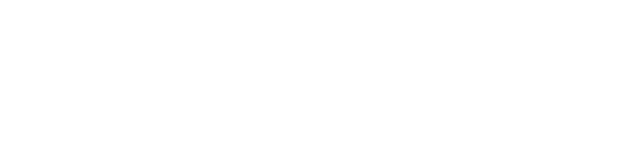
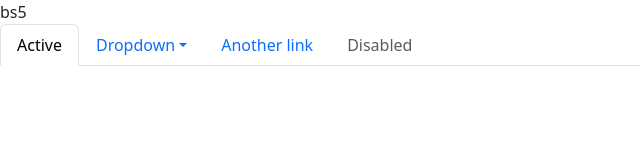
Before and after one commit to minhtien123-del/buoi20github, a plain HTML site: page index.html in a window 1280 px wide. Shown: the whole page, without its empty margins (0-640 px from the left). Drawn offline with nearby package versions, Linux system fonts and the light colour scheme.

Commit message:
done header

```diff
--- a/index.html
+++ b/index.html
@@ -20,7 +20,67 @@
 
     <body>
         <header>
-            <!-- place navbar here -->
+           bs5 <!-- Nav tabs -->
+           <ul
+            class="nav nav-tabs"
+            id="navId"
+            role="tablist"
+           >
+            <li class="nav-item">
+                <a
+                    href="#tab1Id"
+                    class="nav-link active"
+                    data-bs-toggle="tab"
+                    aria-current="page"
+                    >Active</a
+                >
+            </li>
+            <li class="nav-item dropdown">
+                <a
+                    class="nav-link dropdown-toggle"
+                    data-bs-toggle="dropdown"
+                    href="#"
+                    role="button"
+                    aria-haspopup="true"
+                    aria-expanded="false"
+                    >Dropdown</a
+                >
+                <div class="dropdown-menu">
+                    <a class="dropdown-item" href="#tab2Id">Action</a>
+                    <a class="dropdown-item" href="#tab3Id">Another action</a>
+                    <div class="dropdown-divider"></div>
+                    <a class="dropdown-item" href="#tab4Id">Action</a>
+                </div>
+            </li>
+            <li class="nav-item" role="presentation">
+                <a href="#tab5Id" class="nav-link" data-bs-toggle="tab"
+                    >Another link</a
+                >
+            </li>
+            <li class="nav-item" role="presentation">
+                <a href="#" class="nav-link disabled" data-bs-toggle="tab"
+                    >Disabled</a
+                >
+            </li>
+           </ul>
+
+           <!-- Tab panes -->
+           <div class="tab-content" id="myTabContent">
+            <div class="tab-pane fade show active" id="tab1Id" role="tabpanel">
+
+            </div>
+            <div class="tab-pane fade" id="tab2Id" role="tabpanel"></div>
+            <div class="tab-pane fade" id="tab3Id" role="tabpanel"></div>
+            <div class="tab-pane fade" id="tab4Id" role="tabpanel"></div>
+            <div class="tab-pane fade" id="tab5Id" role="tabpanel"></div>
+           </div>
+
+           <!-- (Optional) - Place this js code after initializing bootstrap.min.js or bootstrap.bundle.min.js -->
+           <script>
+            var triggerEl = document.querySelector("#navId a");
+            bootstrap.Tab.getInstance(triggerEl).show(); // Select tab by name
+           </script>
+
         </header>
         <main></main>
         <footer>
```
